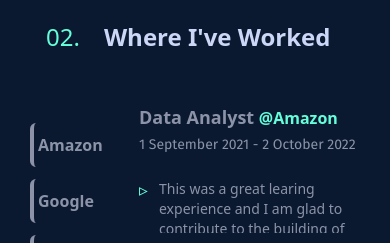
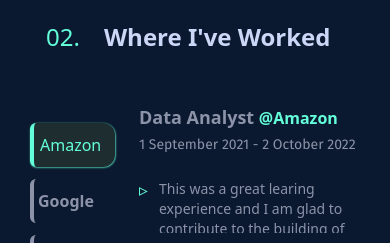
Before and after one commit to AnitKrJha/My-Portfolio, a React (Vite) app: page / in a window 390 px wide. Shown: the part 2180-2423 px from the top of the page. Built offline with nearby package versions, Linux system fonts and the light colour scheme; a web font is replaced by a local one.

Commit message:
fixed a small bug

```diff
--- a/src/components/experience.component.jsx
+++ b/src/components/experience.component.jsx
@@ -67,7 +67,7 @@
               return (
                 <button
                   data-index={`${index}`}
-                  className={`w-[85px] flex py-2.5 rounded-l-md rounded-r-xl hover:text-accent border-l-4 border-l-content-300 px-1  md:px-1 items-center   tab-btn `}
+                  className={`w-[85px] flex py-2.5 rounded-l-md rounded-r-xl hover:text-accent border-l-4 border-l-content-300 px-1  md:px-1 items-center ${index===0?'active-btn':''}   tab-btn `}
                   onClick={handleOnClick}
                   key={uniqueId()}
                 >
```
